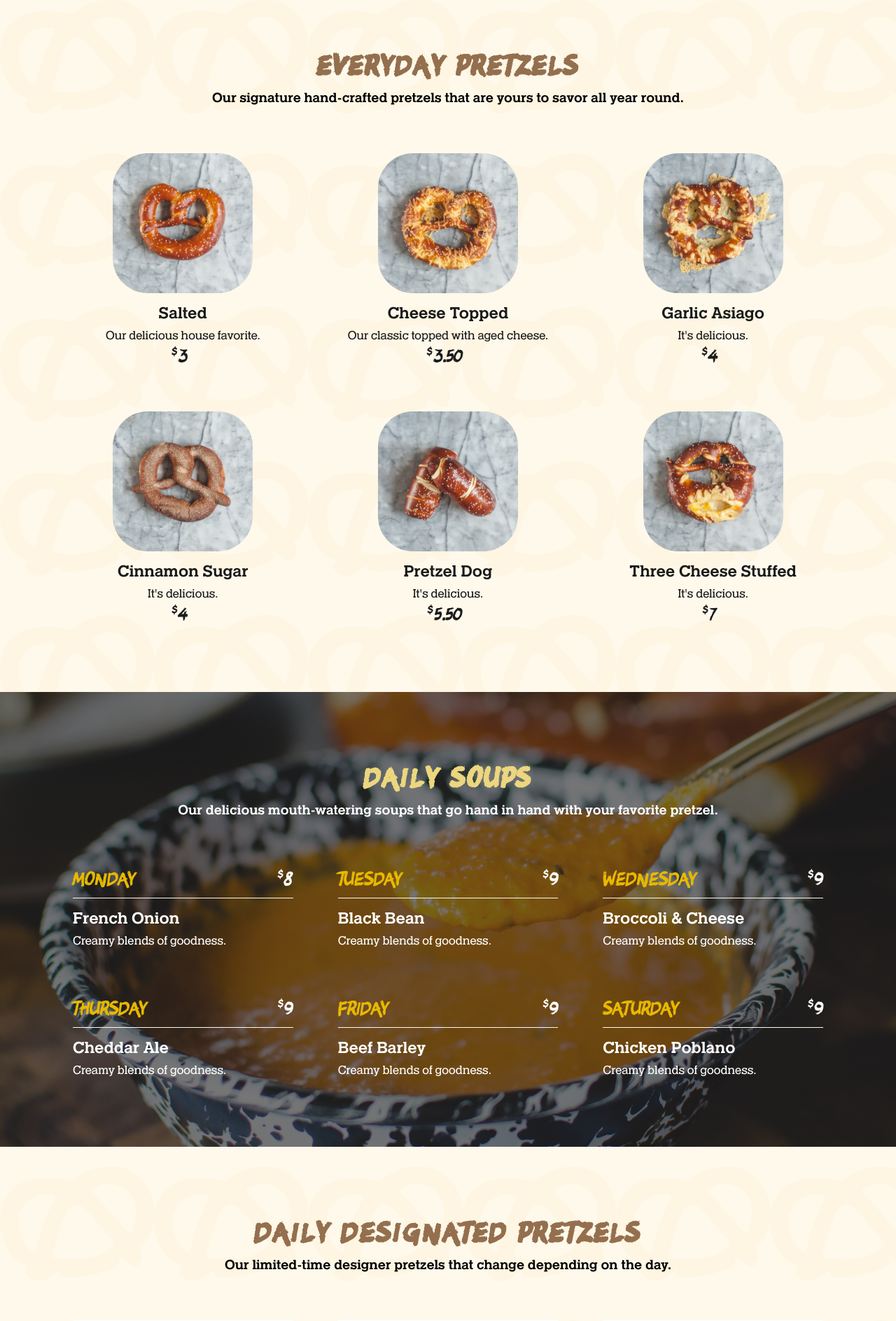
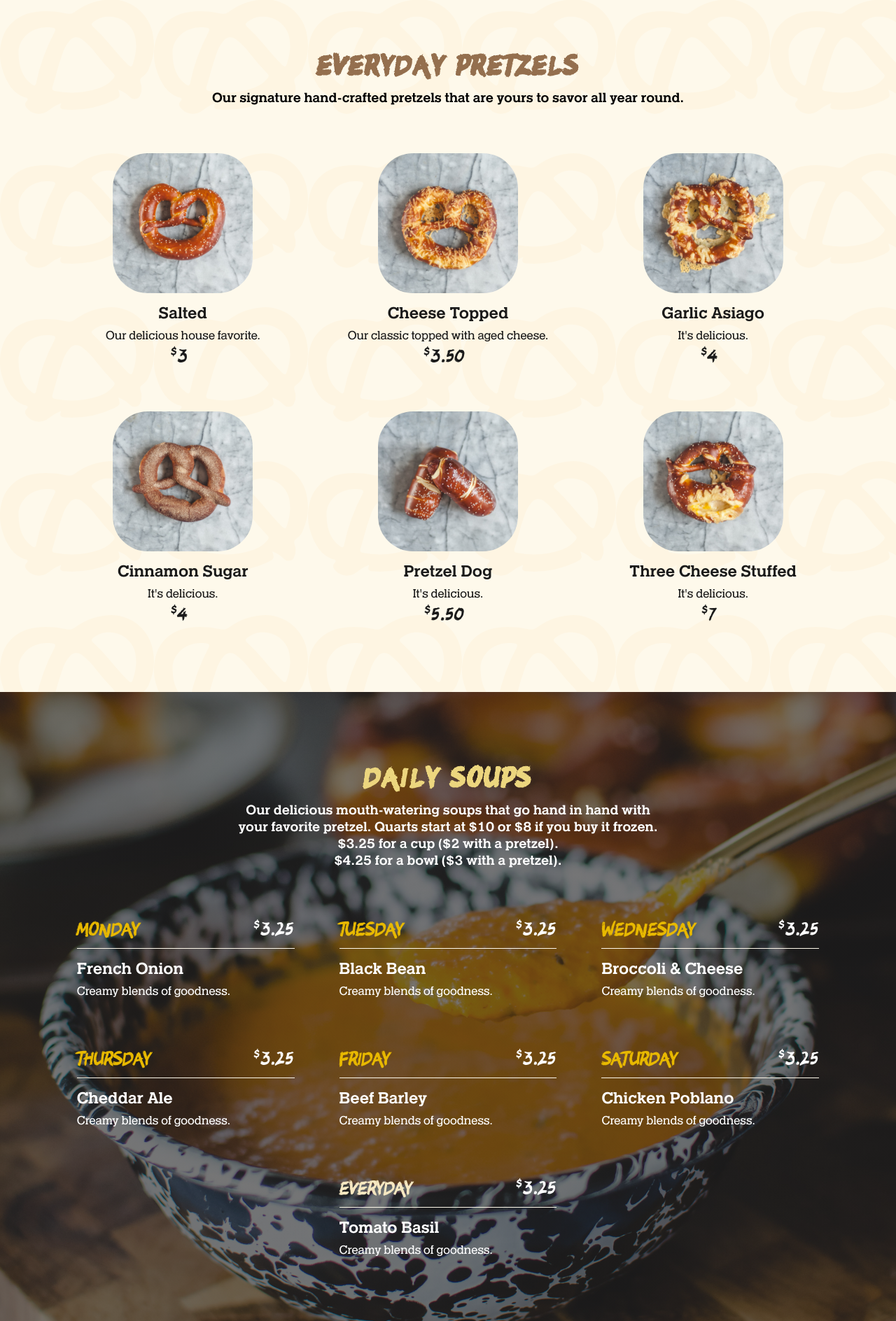
Before and after one commit to sathyaram/gnarlyknots, a WordPress theme: template src/themes/gnarlyknots/index.php in a window 1280 px wide. Shown: the part 1800-3688 px from the top of the page at 70% size. Run offline with PHP 8.4 and a stand-in for WordPress, Linux system fonts and the light colour scheme; the site name, menu and one post (Sample post) are stand-ins, and other content is empty; some libraries are stand-ins or nearby versions.

Commit message:
More styling changes, knocking out checklist

```diff
--- a/src/themes/gnarlyknots/index.php
+++ b/src/themes/gnarlyknots/index.php
@@ -192,7 +192,7 @@
 			<div class="container">
 				<div class="section-header">
 					<h3>Daily Soups</h3>
-					<p>Our delicious mouth-watering soups that go hand in hand with your favorite pretzel.</p>
+					<p>Our delicious mouth-watering soups that go hand in hand with your favorite pretzel. Quarts start at $10 or $8 if you buy it frozen. <br>$3.25 for a cup ($2 with a pretzel). <br>$4.25 for a bowl ($3 with a pretzel). </p>
 				</div>
 				<div class="section-content">
 					<div class="cards">
@@ -202,7 +202,7 @@
 									Monday
 								</div>
 								<div class="menu-price">
-									8
+									3.25
 								</div>
 							</div>
 							<div class="menu-name">
@@ -218,7 +218,7 @@
 									Tuesday
 								</div>
 								<div class="menu-price">
-									9
+									3.25
 								</div>
 							</div>
 							<div class="menu-name">
@@ -234,7 +234,7 @@
 									Wednesday
 								</div>
 								<div class="menu-price">
-									9
+									3.25
 								</div>
 							</div>
 							<div class="menu-name">
@@ -250,7 +250,7 @@
 									Thursday
 								</div>
 								<div class="menu-price">
-									9
+									3.25
 								</div>
 							</div>
 							<div class="menu-name">
@@ -266,7 +266,7 @@
 									Friday
 								</div>
 								<div class="menu-price">
-									9
+									3.25
 								</div>
 							</div>
 							<div class="menu-name">
@@ -282,11 +282,27 @@
 									Saturday
 								</div>
 								<div class="menu-price">
-									9
+									3.25
 								</div>
 							</div>
 							<div class="menu-name">
 								Chicken Poblano
+							</div>
+							<div class="menu-desc">
+								Creamy blends of goodness.
+							</div>
+						</div>
+						<div class="card">
+							<div class="card-header">
+								<div class="menu-day">
+									Everyday
+								</div>
+								<div class="menu-price">
+									3.25
+								</div>
+							</div>
+							<div class="menu-name">
+								Tomato Basil
 							</div>
 							<div class="menu-desc">
 								Creamy blends of goodness.
@@ -410,49 +426,41 @@
 			<div class="container">
 				<div class="section-header">
 					<h3>Sauces</h3>
-					<p>Our one-of-a-kind sauces that you can buy to enjoy anytime at home. </p>
+					<p>Our one-of-a-kind sauces that you can buy to enjoy anytime at home. <br>2oz portion $0.75. 8oz portion $2.75.</p>
 				</div>
 				<div class="section-content">
 					<div class="cards">
 						<div class="card">
 							<div class="menu-name">Creamy Mustard</div>
 							<div class="menu-desc">It's delicious.</div>
-							<div class="menu-price">2</div>
 						</div>
 						<div class="card">
 							<div class="menu-name">Apricot Habanero</div>
 							<div class="menu-desc">It's delicious.</div>
-							<div class="menu-price">2</div>
 						</div>
 						<div class="card">
 							<div class="menu-name">Nacho Cheese</div>
 							<div class="menu-desc">It's delicious.</div>
-							<div class="menu-price">2</div>
 						</div>
 						<div class="card">
 							<div class="menu-name">Herb Butter</div>
 							<div class="menu-desc">It's delicious.</div>
-							<div class="menu-price">2</div>
 						</div>
 						<div class="card">
 							<div class="menu-name">Cinnamon Butter</div>
 							<div class="menu-desc">It's delicious.</div>
-							<div class="menu-price">2</div>
 						</div>
 						<div class="card">
 							<div class="menu-name">Nutella</div>
 							<div class="menu-desc">It's delicious.</div>
-							<div class="menu-price">2</div>
 						</div>
 						<div class="card">
 							<div class="menu-name">Cinnamon Cream</div>
 							<div class="menu-desc">It's delicious.</div>
-							<div class="menu-price">2</div>
 						</div>
 						<div class="card">
 							<div class="menu-name">Honey Mustard</div>
 							<div class="menu-desc">Tangy and delicious.</div>
-							<div class="menu-price">2</div>
 						</div>
 					</div>
 				</div>
@@ -469,7 +477,7 @@
 						<div class="card">
 							<div class="menu-image"><img src="/wp-content/themes/gnarlyknots/images/TBG-261.jpg" alt="salted"></div>
 							<div class="menu-name">Pretzel Bites</div>
-							<div class="menu-desc">Available in the following flavors:  Salted, Cheese-topped, Garlic Asiago or Cinnamon Sugar (up to two flavors per box if you like!) 75-90 (1oz) pretzel bites per box.</div>
+							<div class="menu-desc">Salted, Cheese-topped, Garlic Asiago or Cinnamon Sugar (up to two flavors per box if you like!) 75-90 (1oz) pretzel bites per box.</div>
 							<div class="menu-price">18</div>
 						</div>
 						<div class="card">
@@ -481,13 +489,13 @@
 						<div class="card">
 							<div class="menu-image"><img src="/wp-content/themes/gnarlyknots/images/TBG-308.jpg" alt="salted"></div>
 							<div class="menu-name">Mini Giant Pretzels</div>
-							<div class="menu-desc">Available in our core flavors: Salted, Cheese-topped, Garlic Asiago or Cinnamon Sugar - comes with your choice of one sauce. One Pound of Pretzel goodness. </div>
+							<div class="menu-desc">Salted, Cheese-topped, Garlic Asiago or Cinnamon Sugar - comes with your choice of one sauce. One Pound of Pretzel goodness. </div>
 							<div class="menu-price">5</div>
 						</div>
 						<div class="card">
 							<div class="menu-image"><img src="/wp-content/themes/gnarlyknots/images/TBG-304.jpg" alt="salted"></div>
 							<div class="menu-name">Giant Pretzels</div>
-							<div class="menu-desc">Available in our core flavors: Salted, Cheese-topped, Garlic Asiago or Cinnamon Sugar - comes with your choice of three sauces. Two Pounds of Ultimate Pretzel Goodness.</div>
+							<div class="menu-desc">Salted, Cheese-topped, Garlic Asiago or Cinnamon Sugar - comes with your choice of three sauces. Two Pounds of Ultimate Pretzel Goodness.</div>
 							<div class="menu-price">12</div>
 						</div>
 						<div class="card">
--- a/src/themes/gnarlyknots/src/sass/_footer.scss
+++ b/src/themes/gnarlyknots/src/sass/_footer.scss
@@ -4,9 +4,24 @@ footer {
   justify-content: center;
   font-weight: 200;
   font-size: 1rem;
-  padding: 1rem 2rem;
-  background-color: $light-gold;
+  padding: 1.25rem 2rem 1rem;
+  background-color: rgba(#27201a, 0.65);
+  color: $light-gold;
+  position: relative;
 
+  &::after {
+    content:'';
+    position: absolute;
+    top: 0;
+    left: 0;
+    width: 100%;
+    height: 100%;
+    opacity: 1;
+    background-image: url("../gnarlyknots/images/wood-background.jpg");
+    background-position: center 70%;
+    background-attachment: fixed;
+    z-index: -1;
+  }
 }
 
 .testimonials {
@@ -51,7 +66,7 @@ footer {
 
     @media screen and (max-width: $screen) {
       width: 50%;
-      height: 200px;
+      height: 250px;
     }
 
     &:hover {
@@ -82,14 +97,10 @@ footer {
       transform: skewY(-5deg);
       font-size: 2rem;
       line-height: 100%;
-    }
 
-    .testimonial-wrapper {
-      // opacity: 0;
-    }
-
-    .off-button {
-      color: $gold;
+      @media screen and (max-width: $tablet) {
+        font-size: 1.5rem;
+      }
     }
   }
 }
--- a/src/themes/gnarlyknots/src/sass/_frontpage.scss
+++ b/src/themes/gnarlyknots/src/sass/_frontpage.scss
@@ -358,6 +358,7 @@ body {
       font-size: 24px;
       position: relative;
       display: inline-block;
+      letter-spacing: 2px;
 
       &::before {
         content: "$";
@@ -465,6 +466,35 @@ body {
     color: $gold;
   }
 
+  p {
+    max-width: 600px;
+    margin: 0 auto;
+  }
+
+  .cards {
+    display: flex;
+    flex-wrap: wrap;
+    justify-content: center;
+
+    .card {
+      width: 29%;
+
+      @media screen and (max-width: $ipad) {
+        width: 33.333%;
+      }
+
+      @media screen and (max-width: $ipad) {
+        width: 45%;
+      }
+
+      &:last-child {
+      .menu-day {
+        color: #f6e8c1;
+      }
+    }
+    }
+  }
+
   p,
   .card {
     color: white;
@@ -523,6 +553,10 @@ body {
     height:230px;
     object-fit: cover;
   }
+  .menu-price {
+    margin-top: 0.25rem;
+    margin-left: 0.75rem;
+  }
 }
 
 .chips {
@@ -533,16 +567,22 @@ body {
 
   .container {
     padding-bottom: 9rem;
+
+    @media screen and (max-width: $tablet) {
+      padding-bottom: 1rem;
+    }
   }
 
 
   h3 {
     color: white;
+    line-height: 100%;
   }
 
   .cards {
     display: flex;
     transform: translateY(-40px);
+    grid-gap: 0;
 
     @media screen and (max-width: $tablet) {
       display: block;
@@ -598,4 +638,6 @@ body {
     font-size: 1.5rem;
     padding: 2rem;
   }
+
+
 }
--- a/src/themes/gnarlyknots/src/sass/_header.scss
+++ b/src/themes/gnarlyknots/src/sass/_header.scss
@@ -26,12 +26,17 @@ header {
   }
 
   li:first-child {
+    @media screen and (min-width: $tablet) {
+      display: none;
+    }
+  }
+
+  li:nth-child(2) {
     a {
       padding-left: 1rem;
 
       @media screen and (min-width: $tablet) {
         padding-left: 0;
-        display: none;
       }
     }
   }
@@ -62,6 +67,7 @@ header {
   a {
     color: #fffae5;
     position: relative;
+    top: 2.5px;
 
     &:hover {
       color: white;
--- a/src/themes/gnarlyknots/src/sass/_variables.scss
+++ b/src/themes/gnarlyknots/src/sass/_variables.scss
@@ -70,6 +70,11 @@ $desktop: 1280px;
   font-size: 15px;
   transition: background 300ms ease, color 300ms ease;
 
+  @media screen and (max-width: $tablet) {
+    padding: 0.85rem 1rem 0.45rem;
+    font-size: 13px;
+  }
+
   &::before {
     content:url('../gnarlyknots/images/orange-pret.svg');
     height: auto;
```
Also changed, not shown: src/themes/gnarlyknots/page-about.php (+6 -4 lines), src/themes/gnarlyknots/template-parts/contact.php (+1 -5 lines), src/themes/gnarlyknots/style.css.
